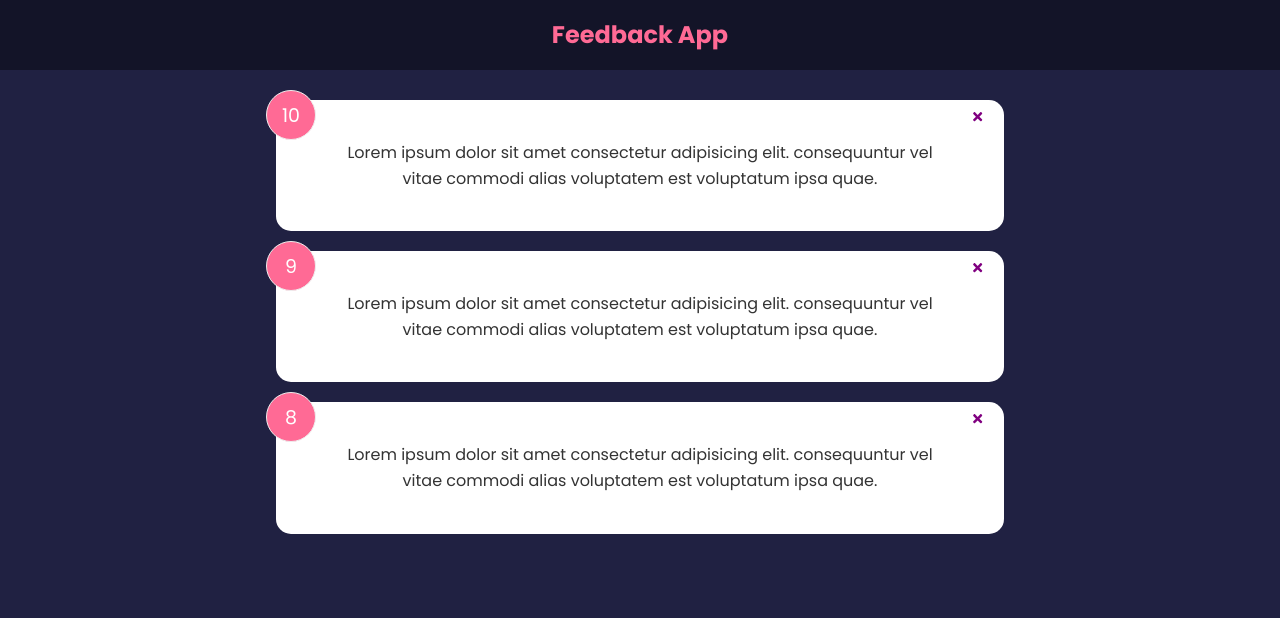
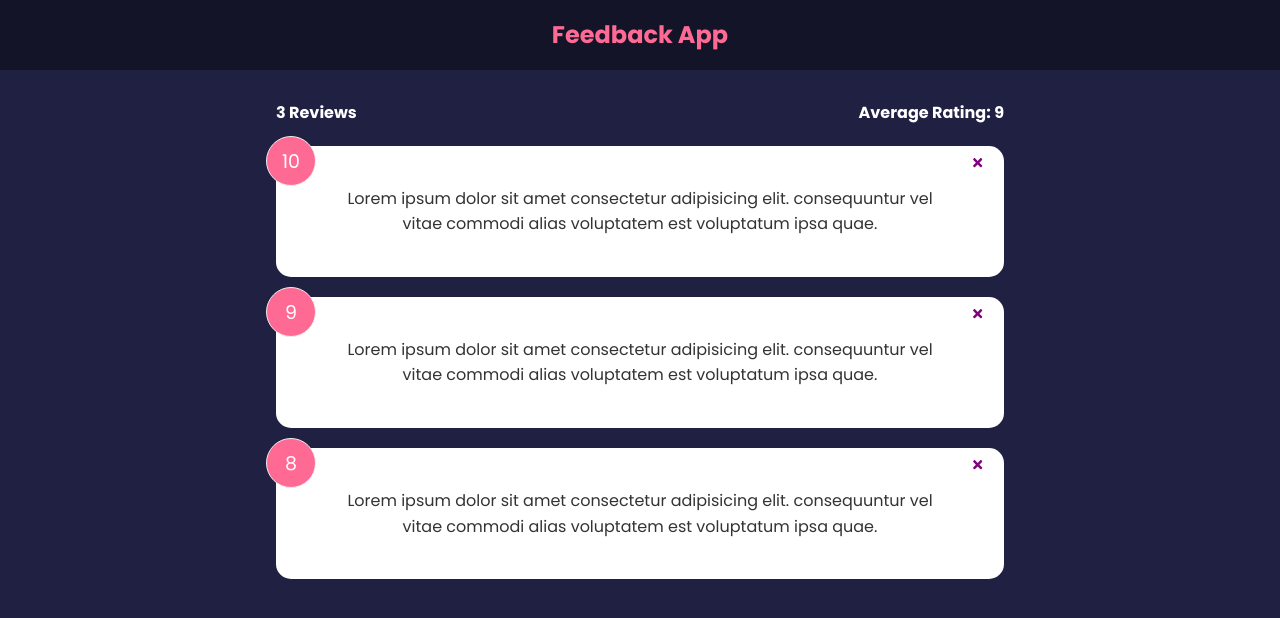
Before and after one commit to Owhab/Feedback-App, a React (Create React App) app: page / in a window 1280 px wide. Shown: the top 618 px of the page. Built offline with nearby package versions, Linux system fonts and the light colour scheme.

Commit message:
Added Total Reviews and Averae Rating Section

```diff
--- a/src/App.js
+++ b/src/App.js
@@ -3,6 +3,7 @@
 import { useState } from "react";
 import FeedbackData from "./data/FeedbackData";
 import FeedbackList from "./components/FeedbackList";
+import FeedbackStats from "./components/FeedbackStats";
 
 function App() {
   const [feedback, setFeedback] = useState(FeedbackData);
@@ -15,7 +16,9 @@
   return (
     <div className="App">
       <Header />
+
       <div className="container">
+        <FeedbackStats feedback={feedback} />
         <FeedbackList feedback={feedback} handleDelete={deleteFeedback} />
       </div>
     </div>
--- /dev/null
+++ b/src/components/FeedbackStats.js
@@ -0,0 +1,20 @@
+import React from "react";
+
+const FeedbackStats = ({ feedback }) => {
+  // Calculate Average Rating
+  let average =
+    feedback.reduce((acc, cur) => {
+      return acc + cur.rating;
+    }, 0) / feedback.length;
+
+  average = average.toFixed(1).replace(/[.,]0$/, "");
+
+  return (
+    <div className="feedback-stats">
+      <h4>{feedback.length} Reviews</h4>
+      <h4>Average Rating: {isNaN(average) ? 0 : average}</h4>
+    </div>
+  );
+};
+
+export default FeedbackStats;
```
